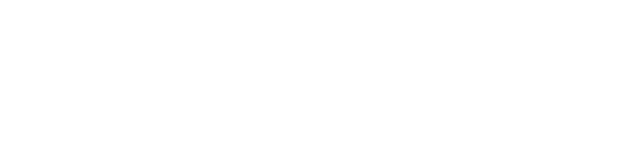
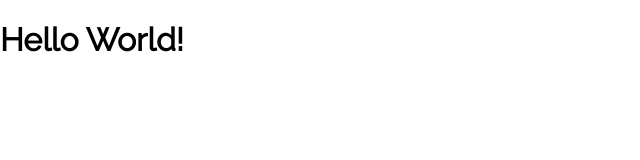
Before and after one commit to AyaAmr/UIFinalProject, a plain HTML site: page index.html in a window 1280 px wide. Shown: the whole page, without its empty margins (0-640 px from the left). Drawn offline with nearby package versions, Linux system fonts and the light colour scheme.

Commit message:
Added font style

```diff
--- a/index.html
+++ b/index.html
@@ -10,6 +10,7 @@
   </head>
   <body>
     <h1 class="screen-reader">Business LTD Website</h1>
+    <h1>Hello World!</h1>
     <script src="https://ajax.googleapis.com/ajax/libs/jquery/1.12.0/jquery.min.js"></script>
     <script src="js/script.js"></script>
   </body>
--- a/styles/style.css
+++ b/styles/style.css
@@ -108,6 +108,11 @@ Source: https://css-tricks.com/places-its-tempting-to-use-display-none-but-dont/
   border: 0;
 }
 
+body {
+  font-family: 'Raleway', sans-serif;
+  font-weight: 400;
+}
+
 .wrapper {
   background-color: #ffffff;
 }
```
